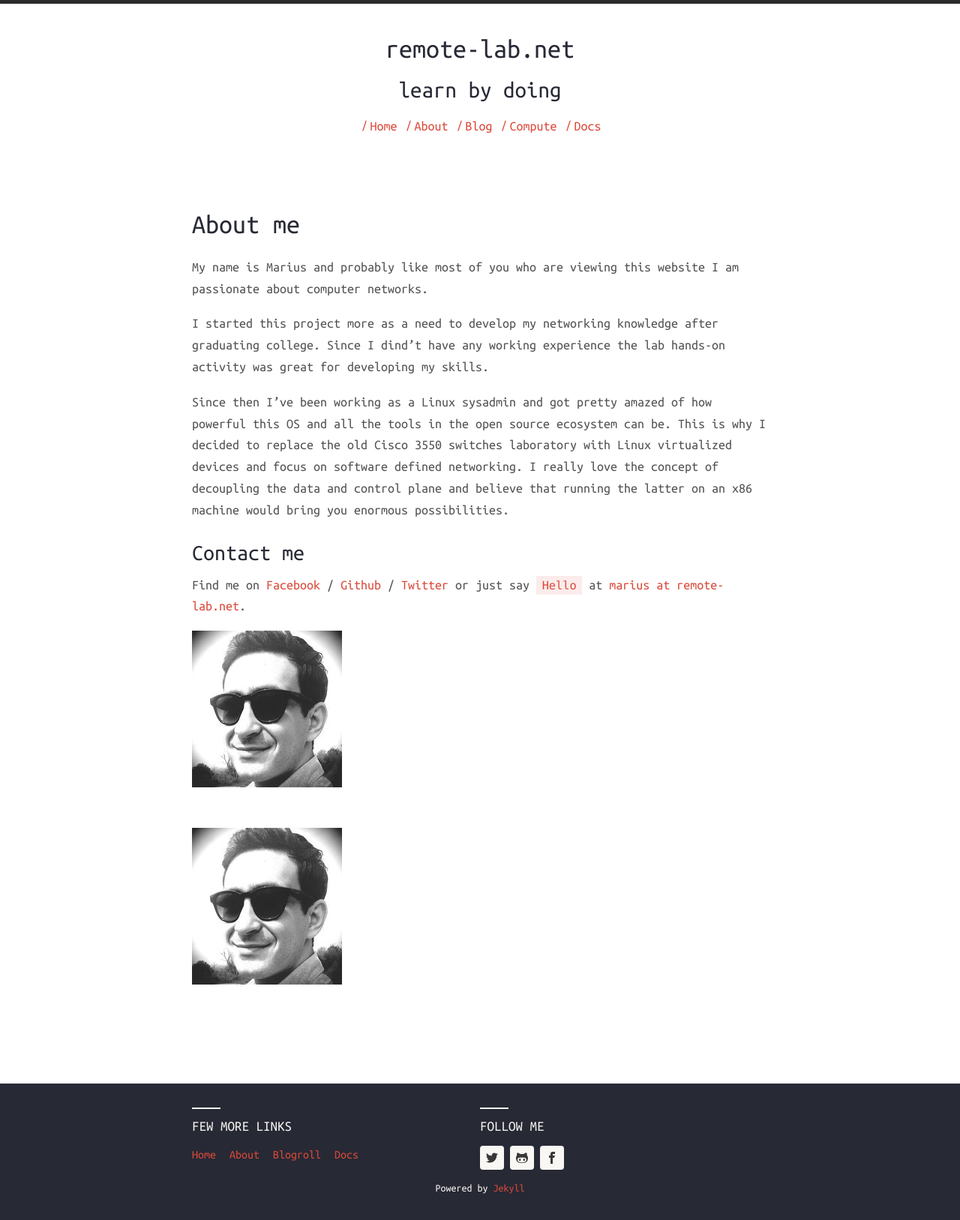
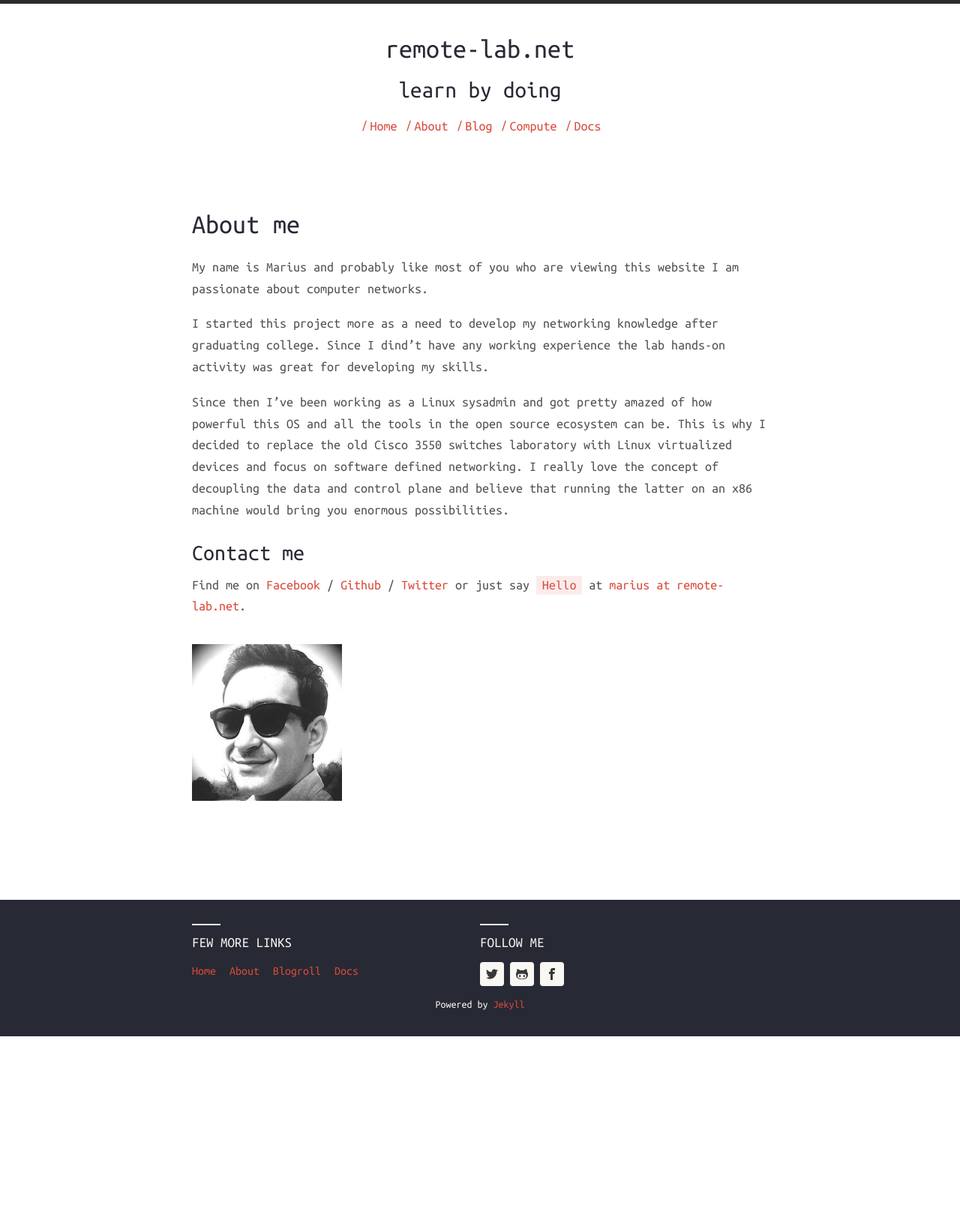
Before and after one commit to mcornea/mcornea.github.io, a Jekyll site: the page built from about.md, in a window 1280 px wide. Shown: the whole page at 75% size. Built offline with Jekyll 4.4.1, drawn with Linux system fonts in a browser that asks for light colours; nearby versions of some CDN libraries; after the commit the page ends 1382 px from its top, so only the background shows below that.

Commit message:
removed photo from about me

```diff
--- a/about.md
+++ b/about.md
@@ -14,9 +14,8 @@ Since then I’ve been working as a Linux sysadmin and got pretty amazed of how
 
 Find me on [Facebook][facebook] / [Github][github] / [Twitter][Twitter] or just say `Hello` at
 [marius at remote-lab.net](marius at remote-lab.net).
-<img src="{{'assets/static/marius.jpg' | prepend: site.baseurl | prepend: site.url }}" alt="Marius" width="200" height="350"/>
 
-![Marius]({{'assets/static/marius.jpg' | prepend: site.baseurl | prepend: site.url }} "Marius"){: .center-image }
+![Marius]({{'assets/static/marius.jpg' | prepend: site.baseurl | prepend: site.url }} "Marius")
 
 [tf]: http://template-factory.nl
 [m]: http://mearch.com
```
Also changed, not shown: 2 other files.
